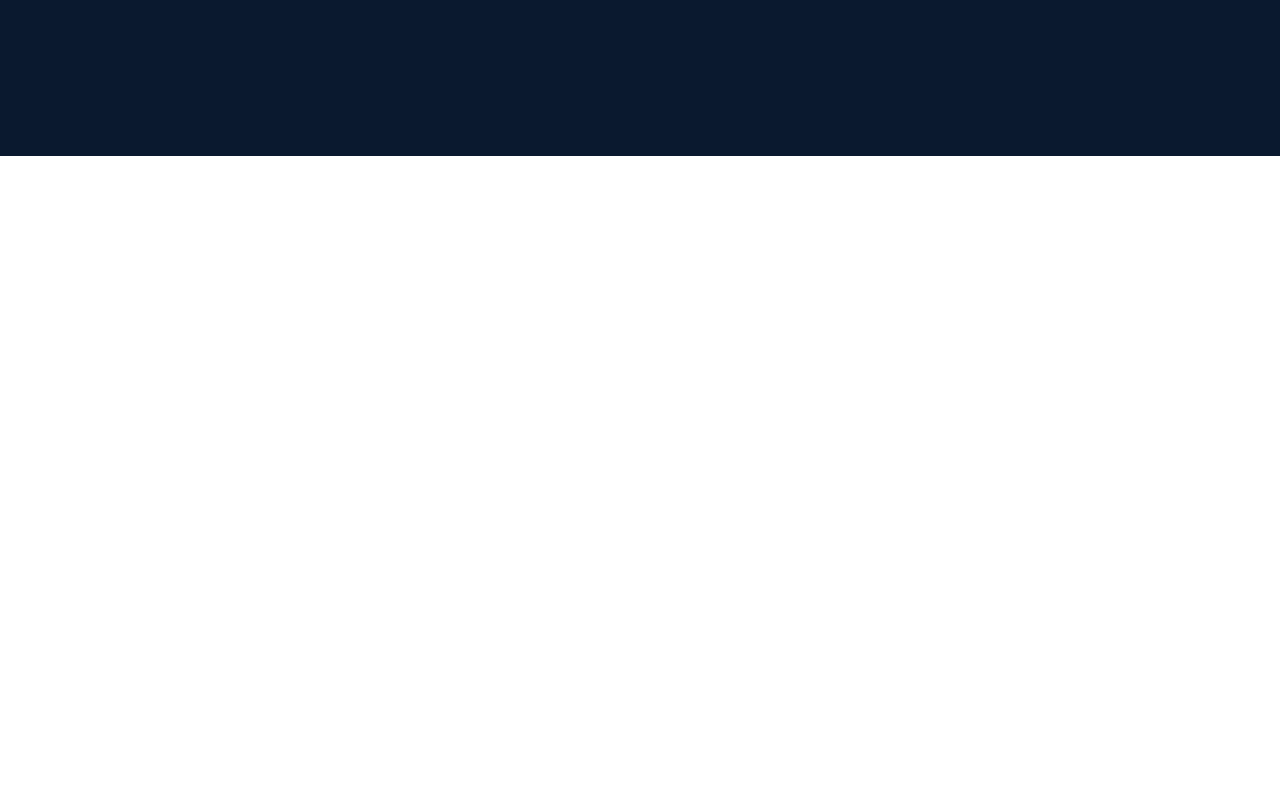
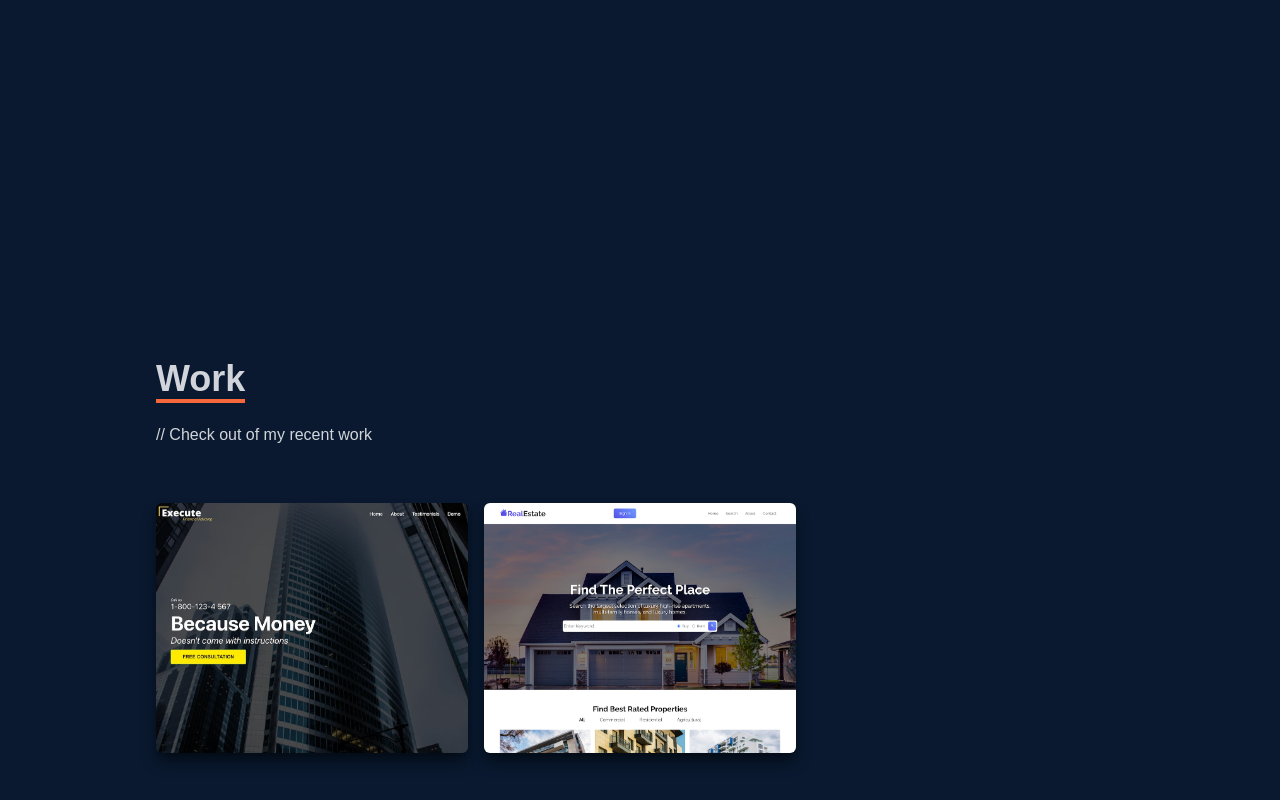
Before and after one commit to eshns/esh-site, a Next.js app: page / in a window 1280 px wide. Shown: the part 2244-3044 px from the top of the page. Before the commit the page ends 2400 px from the top, so only its background shows below. Built offline with nearby package versions, Linux system fonts and the light colour scheme.

Commit message:
add skills section

```diff
--- a/src/components/Skills.jsx
+++ b/src/components/Skills.jsx
@@ -19,7 +19,7 @@
         <div className='max-w-[1000px] mx-auto p-4 flex flex-col justify-center w-full h-full'>
           <div>
             <p className='text-4xl font-bold inline border-b-4 border-[#F6683C]'>Skills</p>
-            <p className='py-4'>// These are the technologies I&apos;ve worked with</p>
+            <p className='py-4'>{`// These are the technologies I&apos;ve worked with`}</p>
           </div>
 
           <div className='w-full grid grid-cols-2 sm:grid-cols-4 gap-4 text-center py-8'>
--- /dev/null
+++ b/src/components/Work.jsx
@@ -0,0 +1,54 @@
+import React from 'react'
+import Link from 'next/link'
+import workImg from '../assets/projects/workImg.jpeg'
+import realState from '../assets/projects/realestate.jpg'
+
+export const Work = () => {
+  return (
+    <div name='work' className='w-full md:h-screen bg-[#0a192f] text-gray-300'>
+        {/* Container */}
+        <div className='max-w-[1000px] mx-auto p-4 flex flex-col justify-center w-full h-full'>
+            <div className='pb-8'>
+                <p className='text-4xl font-bold inline border-b-4 border-[#F6683C]'>Work</p>
+                <p className='py-6'>{`// Check out of my recent work`}</p>
+            </div>
+
+            <div className='grid sm:grid-cols-2 md:grid-cols-3 gap-4'>
+                <div style={{backgroundImage: `url(${workImg.src})`}} className='shadow-lg shadow-[#040c16] group container rounded-md flex justify-center items-center mx-auto content-div'>
+                    {/* Hover Effects */}
+                    <div className='opacity-0 group-hover:opacity-100'>
+                        <span className='text-2xl font-bold text-white tracking-wider'>
+                            React js Application
+                        </span>
+                        <div>
+                            <Link href="/">
+                                <button className='text-center rounded-lg px-4 py-3 m-2 bg-white text-gray-700 font-bold text-lg '>Demo</button>
+                            </Link>
+                            <Link href="/">
+                                <button className='text-center rounded-lg px-4 py-3 m-2 bg-white text-gray-700 font-bold text-lg '>Code</button>
+                            </Link>
+                        </div>
+                    </div>
+                </div>
+
+                <div style={{backgroundImage: `url(${realState.src})`}} className='shadow-lg shadow-[#040c16] group container rounded-md flex justify-center items-center mx-auto content-div'>
+                    {/* Hover Effects */}
+                    <div className='opacity-0 group-hover:opacity-100'>
+                        <span className='text-2xl font-bold text-white tracking-wider'>
+                            React js Application
+                        </span>
+                        <div>
+                            <Link href="/">
+                                <button className='text-center rounded-lg px-4 py-3 m-2 bg-white text-gray-700 font-bold text-lg '>Demo</button>
+                            </Link>
+                            <Link href="/">
+                                <button className='text-center rounded-lg px-4 py-3 m-2 bg-white text-gray-700 font-bold text-lg '>Code</button>
+                            </Link>
+                        </div>
+                    </div>
+                </div>
+            </div>
+        </div>
+    </div>
+  )
+}
--- a/src/pages/index.js
+++ b/src/pages/index.js
@@ -3,6 +3,7 @@
 import Head from 'next/head'
 import { About } from '@/components/About'
 import { Skills } from '@/components/Skills'
+import { Work } from '@/components/Work'
 
 export default function Home() {
   return (
@@ -18,6 +19,7 @@
         <Hero />
         <About />
         <Skills />
+        <Work />
       </main>
     </>
   )
--- a/src/styles/globals.css
+++ b/src/styles/globals.css
@@ -14,3 +14,18 @@
       @apply cursor-pointer
   }
 }
+
+.content-div {
+  background-repeat: no-repeat;
+  background-size: cover;
+  background-position: center;
+  height: 250px;
+}
+
+.content-div:hover {
+  background-image: linear-gradient(
+    to right,
+    rgba(112, 157, 255, 0.8),
+    hsla(242, 74%, 61%, 0.8)
+  )!important;
+}
```
Also changed, not shown: src/assets/projects/realestate.jpg (added), src/assets/projects/workImg.jpeg (added).
